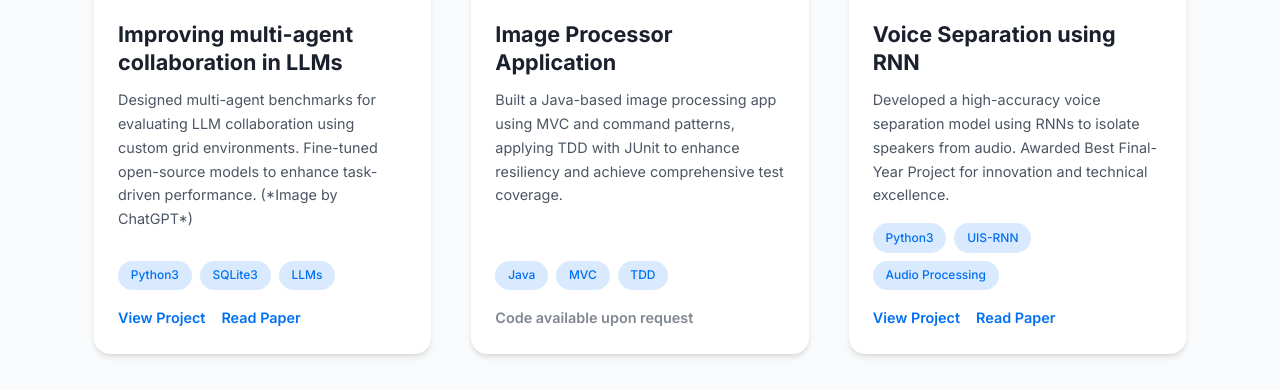
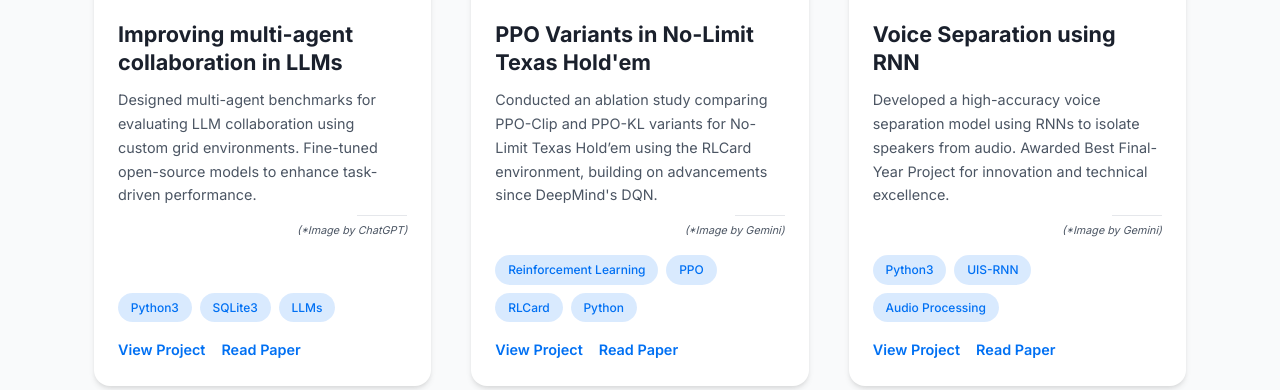
Before and after one commit to seb-thoms/seb-thoms.github.io, a Jekyll site: the page built from index.html, in a window 1280 px wide and 900 px high, scrolled down 1757 px, cut to the strip 484-874 px from the top of the window. Built offline with Jekyll 4.4.1, drawn with Linux system fonts in a browser that asks for light colours; some of the changed text lies outside the part shown.

Commit message:
reordering project cards

```diff
--- a/_includes/footer.html
+++ b/_includes/footer.html
@@ -1,6 +1,6 @@
 <footer class="site-footer">
     <div class="container">
         <p>&copy; <span id="current-year">{{ site.time | date: '%Y' }}</span> {{ site.author | default: "Sebastian Thomas" }}. All rights reserved.</p>
-        <p>Building innovative solutions at the intersection of AI and Web Technology.</p>
+        <!--<p>Building innovative solutions at the intersection of AI and Web Technology.</p> -->
         </div>
 </footer>
--- a/assets/css/style.css
+++ b/assets/css/style.css
@@ -437,6 +437,35 @@ ul, ol {
   font-size: 1.35rem;
   color: var(--secondary-color);
 }
+
+/* Styling for footnotes within project cards */
+.project-details p .card-footnote { /* Target footnotes within paragraphs in project-details */
+  display: block; /* Make it appear on its own line or adjust as needed */
+  font-size: 0.75em; /* Make it smaller than the surrounding text */
+  color: var(--text-color-secondary); /* Use a muted color */
+  font-style: italic;
+  margin-top: 0.75em; /* Add some space above the footnote */
+  text-align: right; /* Align it to the right, like a traditional footnote in some contexts */
+  /* If you prefer it inline but smaller: */
+  /* display: inline; */
+  /* margin-left: 0.5em; */
+  /* text-align: left; */
+}
+
+/* You could also style it to have a line above it, like a separator */
+
+.project-details p .card-footnote::before {
+  content: "";
+  display: block;
+  width: 50px;
+  height: 1px;
+  background-color: var(--border-color-light);
+  margin: 0.5em auto 0.5em 0;
+  margin-left: auto;
+  margin-right: 0;
+}
+
+
 .project-details p {
   font-size: 0.9rem;
   color: var(--text-color-secondary);
--- a/index.html
+++ b/index.html
@@ -66,7 +66,7 @@ title: Home      # Sets the page.title variable for the <title> tag
                 </div>
                 <div class="project-details">
                     <h3>Improving multi-agent collaboration in LLMs</h3>
-                    <p>Designed multi-agent benchmarks for evaluating LLM collaboration using custom grid environments. Fine-tuned open-source models to enhance task-driven performance. (*Image by ChatGPT*)</p>
+                    <p>Designed multi-agent benchmarks for evaluating LLM collaboration using custom grid environments. Fine-tuned open-source models to enhance task-driven performance. <small class="card-footnote">(*Image by ChatGPT)</small></p>
                     <div class="project-tags">
                         <span class="tag">Python3</span>
                         <span class="tag">SQLite3</span>
@@ -78,6 +78,46 @@ title: Home      # Sets the page.title variable for the <title> tag
                     </div>
                 </div>
             </div>
+
+            <div class="project-card">
+                <div class="project-image">
+                    <img src="{{ '/assets/images/poker.png' | relative_url }}" alt="Poker with PPO Project">
+                </div>
+                <div class="project-details">
+                    <h3>PPO Variants in No-Limit Texas Hold'em</h3>
+                    <p>Conducted an ablation study comparing PPO-Clip and PPO-KL variants for No-Limit Texas Hold’em using the RLCard environment, building on advancements since DeepMind's DQN. <small class="card-footnote">(*Image by Gemini)</small></p>
+                    <div class="project-tags">
+                        <span class="tag">Reinforcement Learning</span>
+                        <span class="tag">PPO</span>
+                        <span class="tag">RLCard</span>
+                        <span class="tag">Python</span>
+                    </div>
+                    <div class="project-links">
+                        <a href="https://github.com/CS-5180/No-Limit-Texas-Hold-em" class="project-link" target="_blank" rel="noopener noreferrer">View Project</a>
+                        <a href="{{ '/assets/files/PokerWithPPO.pdf' | relative_url }}" class="project-link" target="_blank" rel="noopener noreferrer">Read Paper</a>
+                    </div>
+                </div>
+            </div>
+
+            <div class="project-card">
+                <div class="project-image">
+                    <img src="{{ '/assets/images/project3.png' | relative_url }}" alt="Project 3">
+                </div>
+                <div class="project-details">
+                    <h3>Voice Separation using RNN</h3>
+                    <p>Developed a high-accuracy voice separation model using RNNs to isolate speakers from audio. Awarded Best Final-Year Project for innovation and technical excellence. <small class="card-footnote">(*Image by Gemini)</small></p>
+                    <div class="project-tags">
+                        <span class="tag">Python3</span>
+                        <span class="tag">UIS-RNN</span>
+                        <span class="tag">Audio Processing</span>
+                    </div>
+                     <div class="project-links">
+                        <a href="https://github.com/seb-thoms/VoiceSegregation" class="project-link" target="_blank" rel="noopener noreferrer">View Project</a>
+                        <a href="https://www.ijraset.com/fileserve.php?FID=28414" class="project-link" target="_blank" rel="noopener noreferrer">Read Paper</a>
+                    </div>
+                </div>
+            </div>
+
             <div class="project-card">
                 <div class="project-image">
                     <img src="{{ '/assets/images/project2.png' | relative_url }}" alt="Project 2">
@@ -92,44 +132,6 @@ title: Home      # Sets the page.title variable for the <title> tag
                     </div>
                     <div class="project-links">
                         <a href="#" class="project-link disabled-link">Code available upon request</a>
-                    </div>
-                </div>
-            </div>
-            <div class="project-card">
-                <div class="project-image">
-                    <img src="{{ '/assets/images/project3.jpg' | relative_url }}" alt="Project 3">
-                </div>
-                <div class="project-details">
-                    <h3>Voice Separation using RNN</h3>
-                    <p>Developed a high-accuracy voice separation model using RNNs to isolate speakers from audio. Awarded Best Final-Year Project for innovation and technical excellence.</p>
-                    <div class="project-tags">
-                        <span class="tag">Python3</span>
-                        <span class="tag">UIS-RNN</span>
-                        <span class="tag">Audio Processing</span>
-                    </div>
-                     <div class="project-links">
-                        <a href="https://github.com/seb-thoms/VoiceSegregation" class="project-link" target="_blank" rel="noopener noreferrer">View Project</a>
-                        <a href="https://www.ijraset.com/fileserve.php?FID=28414" class="project-link" target="_blank" rel="noopener noreferrer">Read Paper</a>
-                    </div>
-                </div>
-            </div>
-
-            <div class="project-card">
-                <div class="project-image">
-                    <img src="{{ '/assets/images/blog/placeholder-poker-rl.jpg' | relative_url }}" alt="Poker with PPO Project">
-                </div>
-                <div class="project-details">
-                    <h3>PPO Variants in No-Limit Texas Hold'em</h3>
-                    <p>Conducted an ablation study comparing PPO-Clip and PPO-KL variants for No-Limit Texas Hold’em using the RLCard environment, building on advancements since DeepMind's DQN.</p>
-                    <div class="project-tags">
-                        <span class="tag">Reinforcement Learning</span>
-                        <span class="tag">PPO</span>
-                        <span class="tag">RLCard</span>
-                        <span class="tag">Python</span>
-                    </div>
-                    <div class="project-links">
-                        <a href="https://github.com/CS-5180/No-Limit-Texas-Hold-em" class="project-link" target="_blank" rel="noopener noreferrer">View Project</a>
-                        <a href="{{ '/assets/files/PokerWithPPO.pdf' | relative_url }}" class="project-link" target="_blank" rel="noopener noreferrer">Read Paper</a>
                     </div>
                 </div>
             </div>
```
